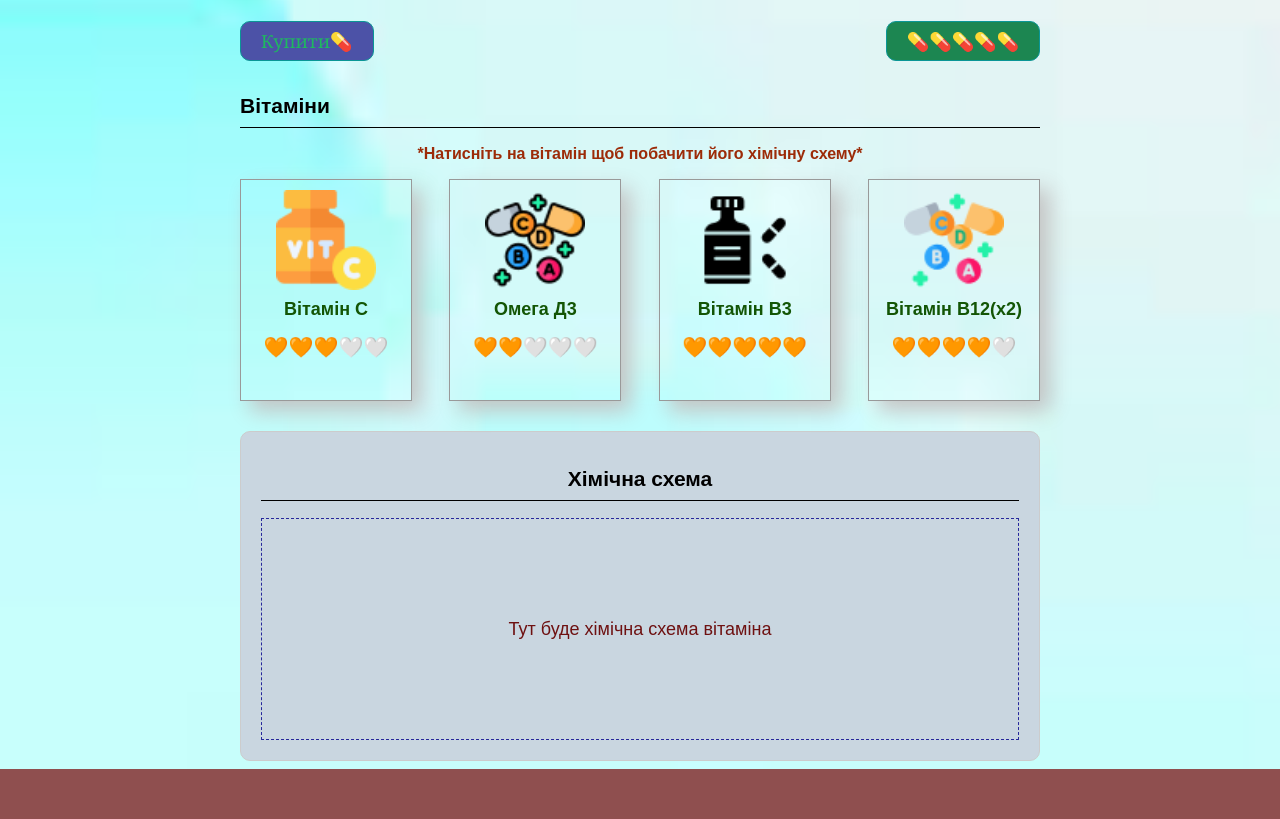
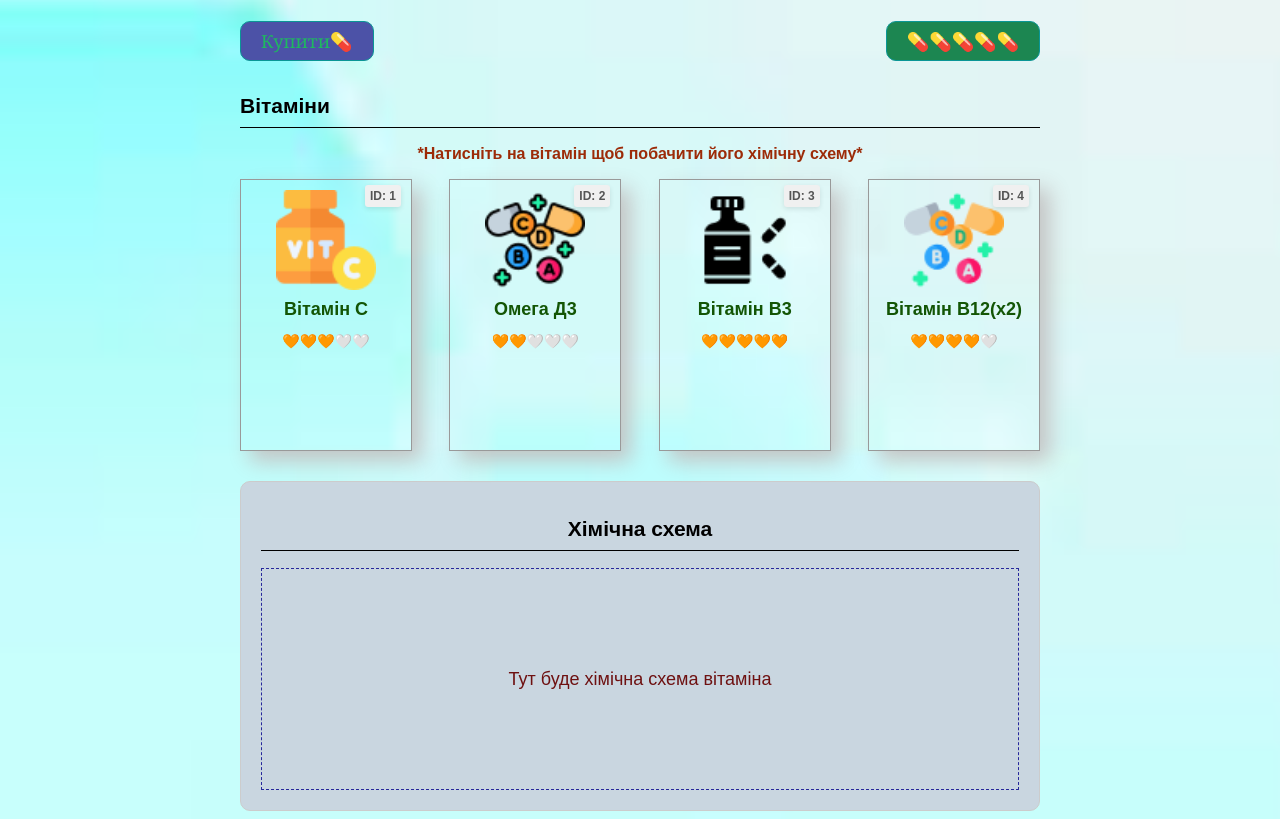
Before and after one commit to Roman228-skuf/Save-health, a plain HTML site: page index.html in a window 1280 px wide. Shown: the part 1320-2139 px from the top of the page. Before the commit the page ends 2089 px from the top, so only its background shows below. Drawn offline with Linux system fonts and the light colour scheme.

Commit message:
добавлено id для карт vitamins

```diff
--- a/css/style.css
+++ b/css/style.css
@@ -202,6 +202,49 @@ body {
     gap: 20px;
   }
 
+  .vitamin {
+    position: relative;
+    border: #999999 1px solid;
+    box-shadow: 10px 10px 20px #c4c4c4;
+    padding: 10px;
+    width: 150px;
+    height: 250px;
+    text-align: center;
+    font-size: 16px;
+    font-weight: bold;
+    transition: all 0.3s ease-in-out;
+    cursor: pointer;
+  }
+
+  .vitamin-id {
+    position: absolute;
+    top: 5px;
+    right: 10px;
+    font-size: 12px;
+    color: #555;
+    background-color: #f0f0f0;
+    padding: 2px 5px;
+    border-radius: 3px;
+    box-shadow: 0 2px 5px rgba(0, 0, 0, 0.1);
+  }
+
+  .vitamin-photo {
+    width: 100px;
+    height: 100px;
+    object-fit: cover;
+    margin-bottom: 10px;
+  }
+
+  .vitamin-title {
+    font-size: 18px;
+    color: #ff5a26;
+  }
+
+  .vitamin-rating {
+    font-size: 14px;
+    color: #ff9900;
+  }
+
   .vitamin div{
     margin-top: auto;
     width: 100%;
@@ -209,20 +252,6 @@ body {
 
   .vitamin div>p:first-child{
     margin-top: center;
-  }
-
-  .vitamin{
-    border: #999999 1px solid;
-    box-shadow: 10px 10px 20px #c4c4c4;
-    padding: 10px;
-    width: 150px;
-    min-height: 200px;
-    text-align: center;
-    color: #ff5a26;
-    font-size: 20px;
-    font-weight: bold;
-    transition: all 0.3s ease-in-out;
-    cursor: pointer;
   }
 
   .vitamin:hover {
--- a/js/script.js
+++ b/js/script.js
@@ -78,12 +78,15 @@ fetch('arrayOfVitaminObjects.json')
             let ratingEmojis = '🧡'.repeat(item.rating) + '🤍'.repeat(5 - item.rating);
 
             divVitamin.innerHTML = `
+                <span class="vitamin-id">ID: ${item.id}</span>
                 <img src="${item.photo}" alt="${item.title}" class="vitamin-photo" onerror="this.src='img/noimage.png';">
                 <p class="vitamin-title">${item.title}</p>
                 <p class="vitamin-rating">${ratingEmojis}</p>
             `;
 
+
             divVitamin.addEventListener('mouseover', () => {
+                divVitamin.querySelector('.vitamin-id').style.opacity = '0'; // Приховуємо ID
                 divVitamin.querySelector('.vitamin-photo').style.opacity = '0';
                 divVitamin.querySelector('.vitamin-title').style.opacity = '0';
                 divVitamin.querySelector('.vitamin-rating').style.opacity = '0';
@@ -95,7 +98,9 @@ fetch('arrayOfVitaminObjects.json')
                 }, 150);
             });
 
+
             divVitamin.addEventListener('mouseout', () => {
+                divVitamin.querySelector('.vitamin-id').style.opacity = '1'; // Повертаємо ID
                 divVitamin.querySelector('.vitamin-title').style.opacity = '0';
                 setTimeout(() => {
                     divVitamin.querySelector('.vitamin-title').innerText = item.title;
```
